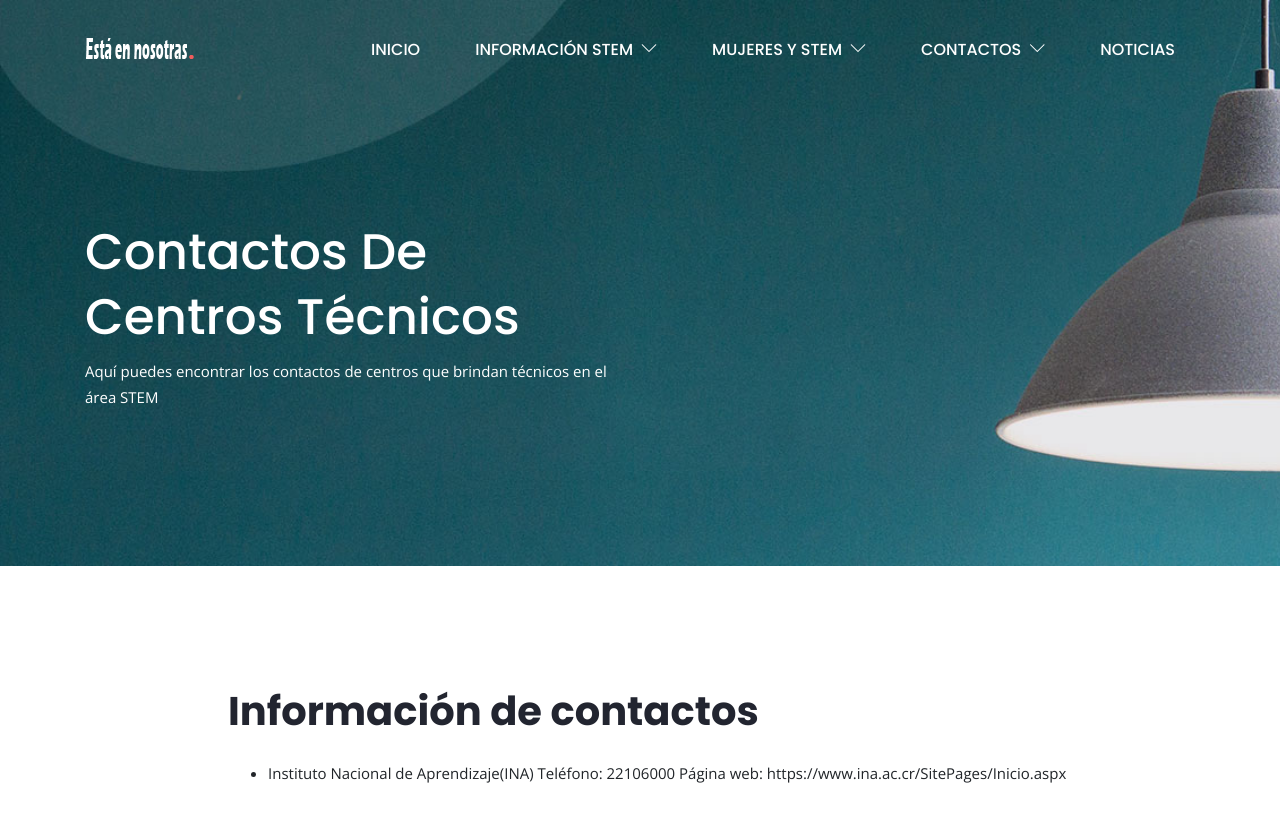
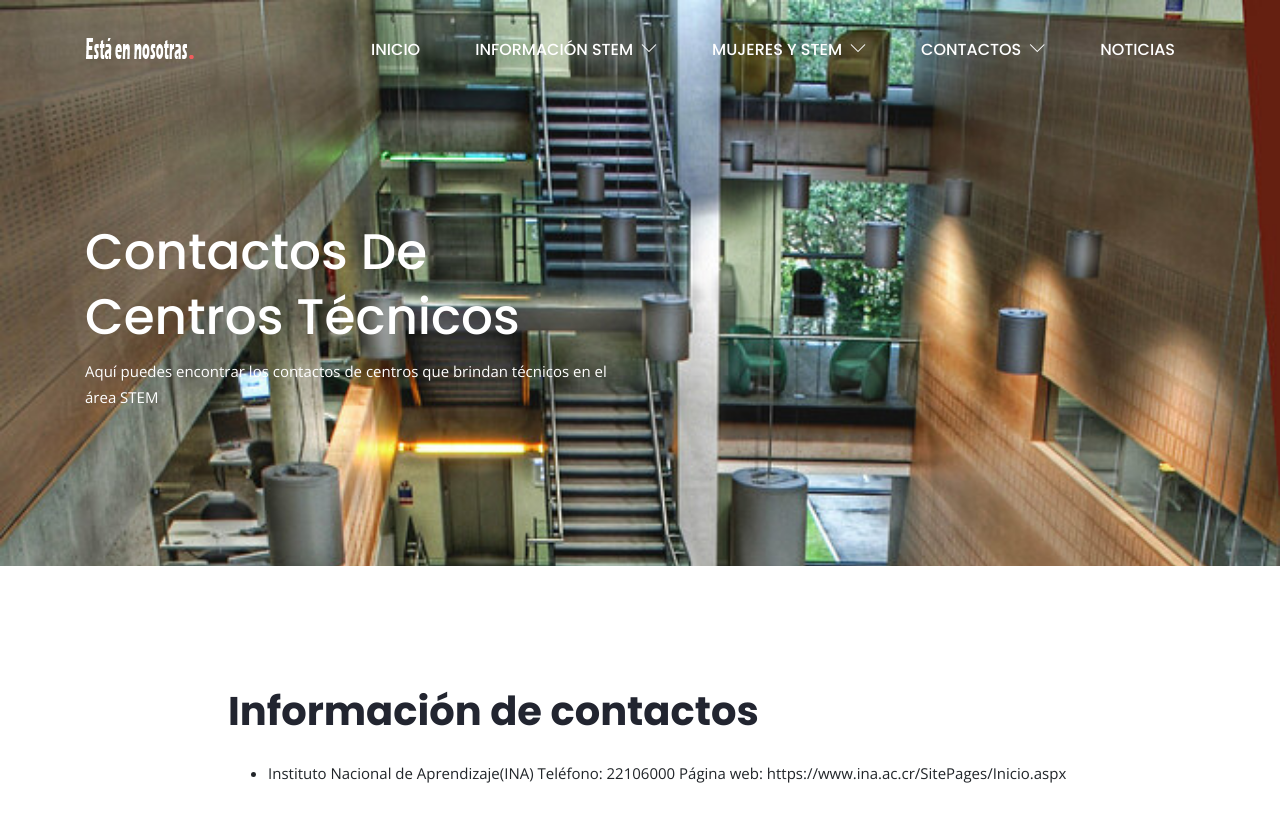
Before and after one commit to estaennosotraspiloto/estaennosotraspiloto, a Jekyll site: the page built from contacto-de-centros.html, in a window 1280 px wide and 900 px high. Shown: the top 822 px of the window. Built offline with Jekyll 4.4.1, drawn with Linux system fonts in a browser that asks for light colours.

Commit message:
Update from Forestry.io estaennosotraspiloto updated contacto-de-centros.html

```diff
--- a/contacto-de-centros.html
+++ b/contacto-de-centros.html
@@ -1,6 +1,6 @@
 ---
 layout: default
-header_image: "/assets/images/bg/bg-portfolio.jpg"
+header_image: "/assets/images/team/tecnicos.jpg"
 title: 'Contactos de Centros técnicos '
 description: Aquí puedes encontrar los contactos de centros que brindan técnicos en
   el área STEM
```
